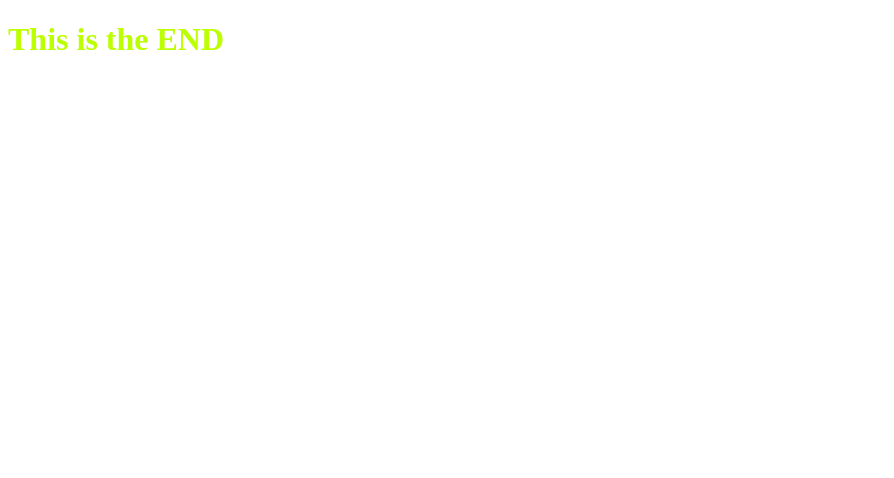
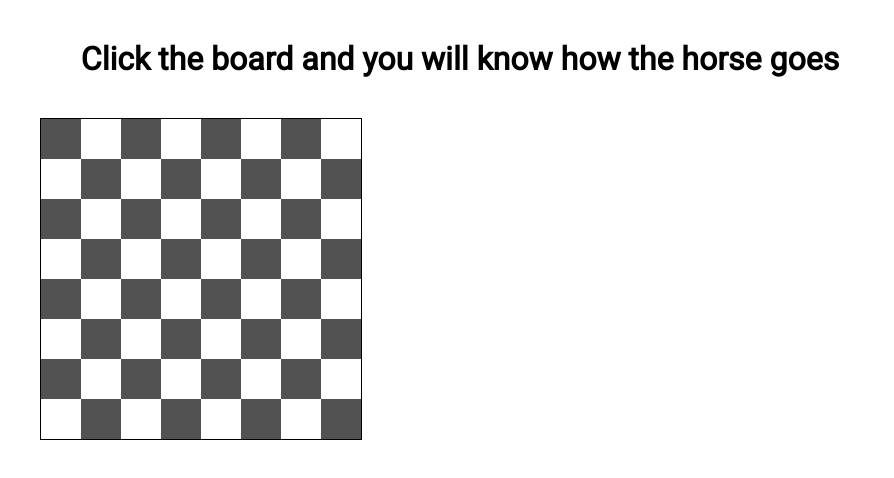
Before and after one commit to 3sther/3sther.github.io, a plain HTML site: page index.html in a window 1280 px wide. Shown: the whole page, without its empty margins (0-894 px from the left). Drawn offline with Linux system fonts and the light colour scheme.

Commit message:
Chess movements

```diff
--- a/index.html
+++ b/index.html
@@ -1,14 +1,21 @@
 <!DOCTYPE html>
 <html lang="en">
+
 <head>
     <meta charset="UTF-8">
     <meta name="viewport" content="width=device-width, initial-scale=1.0">
     <meta http-equiv="X-UA-Compatible" content="ie=edge">
-    <title>Test</title>
-    <link rel="stylesheet" href="/main.css">
+    <title>Chess moves</title>
+    <link rel="stylesheet" href="style.css">
+    <link href="https://fonts.googleapis.com/css?family=Roboto" rel="stylesheet">
 </head>
+
 <body>
-    <h1>This is the END</h1>
+    <div class="container">
+        <div class="left">
+            <h1 class="text-center">Click the board and you will know how the horse goes</h1>
+            <div id="field"></div>
+            <script src="script.js"></script>
+</body>
 
-</body>
 </html>
--- /dev/null
+++ b/script.js
@@ -0,0 +1,73 @@
+let chess = [
+    [0, 0, 0, 0, 0, 0, 0, 0],
+    [0, 0, 0, 0, 0, 0, 0, 0],
+    [0, 0, 0, 0, 0, 0, 0, 0],
+    [0, 0, 0, 0, 0, 0, 0, 0],
+    [0, 0, 0, 0, 0, 0, 0, 0],
+    [0, 0, 0, 0, 0, 0, 0, 0],
+    [0, 0, 0, 0, 0, 0, 0, 0],
+    [0, 0, 0, 0, 0, 0, 0, 0],
+];
+
+function draw() {
+    let out = '';
+    document.querySelector('#field').innerHTML = '';
+    let m = 0;
+    for (let i = 0; i < chess.length; i++) {
+        let arr = chess[i];
+        for (let k = 0; k < arr.length; k++) {
+            if (m % 2 == 0) {
+                document.querySelector('#field').innerHTML += '<div class="chess-block bg-black" data-x="' + k + '" data-y="' + i + '"></div>';
+
+            }
+            else {
+                document.querySelector('#field').innerHTML += '<div class="chess-block" data-x="' + k + '" data-y="' + i + '"></div>';
+
+            }
+            m++;
+        }
+        m++;
+    }
+    document.querySelectorAll('.chess-block').forEach(function (element) {
+        element.onclick = horse;
+    })
+}
+
+function horse() {
+    document.querySelectorAll('.chess-block').forEach(function (element) {
+        element.classList.remove('active');
+        element.classList.remove('green');
+    })
+    // console.log(this);
+    let x = this.dataset.x;
+    let y = this.dataset.y;
+    this.classList.add('green');
+    console.log(x + ' ' + y);
+    if (+x + 2 < 8 && +y + 1 < 8) {
+        document.querySelector('.chess-block[data-x="' + (+x + 2) + '"][data-y="' + (+y + 1) + '"]').classList.add('active');
+    }
+    if (+x + 2 < 8 && +y - 1 >= 0) {
+        document.querySelector('.chess-block[data-x="' + (+x + 2) + '"][data-y="' + (+y - 1) + '"]').classList.add('active');
+    }
+    if (+x + 1 < 8 && +y + 2 < 8) {
+        console.log(document.querySelector('.chess-block[data-x="' + (+x + 1) + '"][data-y="' + (+y + 2) + '"]'));
+        document.querySelector('.chess-block[data-x="' + (+x + 1) + '"][data-y="' + (+y + 2) + '"]').classList.add('active');
+    }
+    if (x - 1 >= 0 && +y + 2 < 8) {
+        document.querySelector('.chess-block[data-x="' + (+x - 1) + '"][data-y="' + (+y + 2) + '"]').classList.add('active');
+    }
+    if (x - 2 >= 0 && +y + 1 < 8) {
+        document.querySelector('.chess-block[data-x="' + (+x - 2) + '"][data-y="' + (+y + 1) + '"]').classList.add('active');
+    }
+    if (x - 2 >= 0 && y - 1 >= 0) {
+        document.querySelector('.chess-block[data-x="' + (+x - 2) + '"][data-y="' + (+y - 1) + '"]').classList.add('active');
+    }
+    if (+x + 1 < 8 && y - 2 >= 0) {
+        document.querySelector('.chess-block[data-x="' + (+x + 1) + '"][data-y="' + (+y - 2) + '"]').classList.add('active');
+    }
+    if (x - 1 >= 0 && y - 2 >= 0) {
+        document.querySelector('.chess-block[data-x="' + (+x - 1) + '"][data-y="' + (+y - 2) + '"]').classList.add('active');
+    }
+}
+
+draw();
--- /dev/null
+++ b/style.css
@@ -0,0 +1,61 @@
+* {
+    margin: 0;
+    box-sizing: border-box;
+}
+
+body {
+    font-family: 'Roboto', sans-serif;
+}
+
+.text-center {
+    text-align: center;
+}
+
+.container {
+    max-width: 1200px;
+    margin: 40px auto;
+}
+
+.left {
+    width: 70%;
+    float: left;
+}
+
+h1 {
+    margin-bottom: 40px;
+}
+
+/* ======================== */
+
+#field {
+    width: 320px;
+    height: 320px;
+    box-sizing: content-box;
+    border: 1px solid black;
+}
+
+#field::after {
+    content: "";
+    display: block;
+    clear: both;
+}
+
+.chess-block {
+    width: 40px;
+    height: 40px;
+    float: left;
+}
+
+.bg-black {
+    background: #525252;
+}
+
+.active {
+    background-image: url('./images/iconfinder_black_knight_754824.png');
+    background-color: orange;
+    background-size: contain;
+}
+
+.green {
+    background: green;
+}
```
Also changed, not shown: 1 other file.
